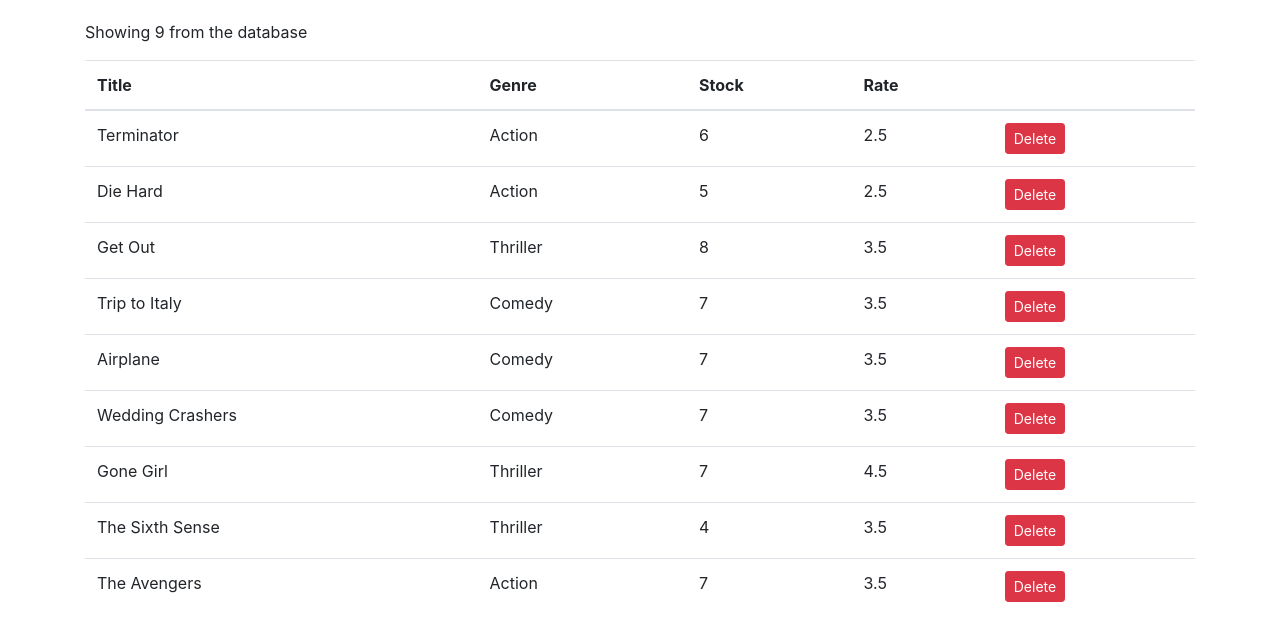
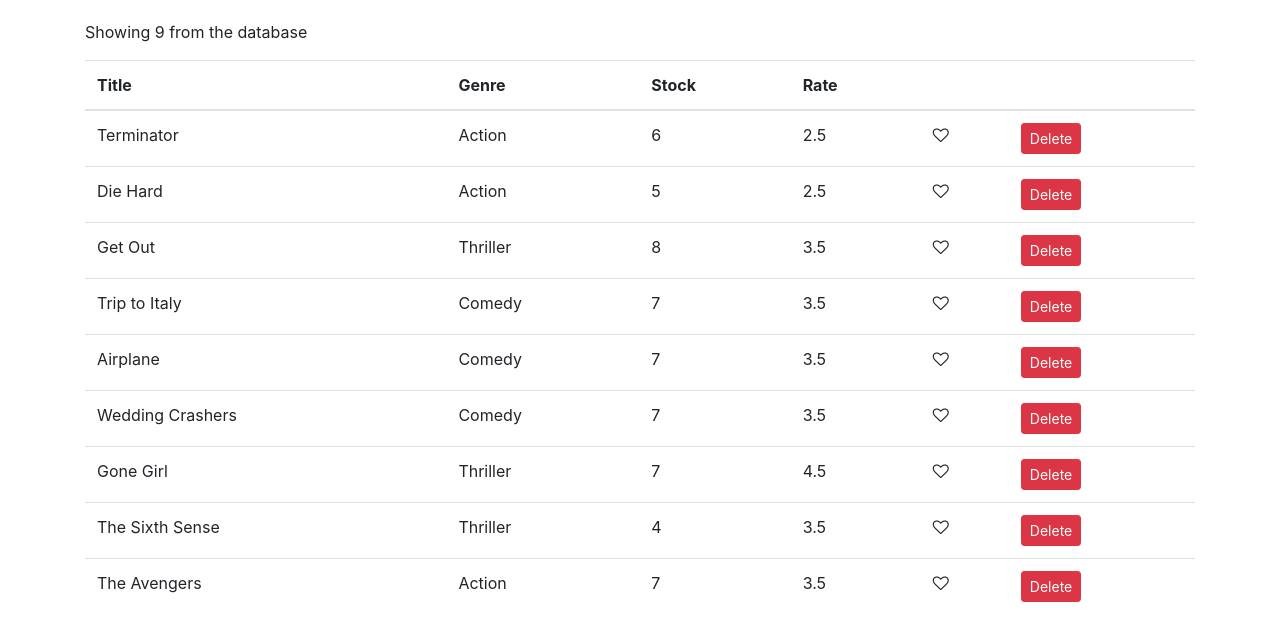
Before and after one commit to tnayanam/LearnReact, a React (Create React App) app in the folder vidly/: page / in a window 1280 px wide. Shown: the top 640 px of the page. Built offline with nearby package versions, Linux system fonts and the light colour scheme.

Commit message:
Add a like component and then import it

```diff
--- /dev/null
+++ b/vidly/src/components/common/like.jsx
@@ -0,0 +1,9 @@
+import React, { Component } from 'react';
+
+//
+class Like extends Component {
+    render() {   return ( <i class="fa fa-heart-o" aria-hiddem ="true"></i> );
+    }
+}
+
+export default Like;
--- a/vidly/src/components/movies.jsx
+++ b/vidly/src/components/movies.jsx
@@ -1,5 +1,6 @@
 import React, { Component } from "react";
 import { getMovies } from "../services/fakeMovieService";
+import Like from "./common/like";
 
 class Movies extends Component {
   state = {
@@ -23,7 +24,7 @@
               <th>Genre</th>
               <th>Stock</th>
               <th>Rate</th>
-              <th />
+              <th /> <th />
             </tr>
           </thead>
           <tbody>
@@ -33,6 +34,9 @@
                 <td>{movie.genre.name}</td>
                 <td>{movie.numberInStock}</td>
                 <td>{movie.dailyRentalRate}</td>
+                 <td>
+                   <Like/>
+                </td>
                 <td>
                   <button
                     onClick={() => this.handleDelete(movie)}
@@ -41,6 +45,7 @@
                     Delete
                   </button>
                 </td>
+
               </tr>
             ))}
           </tbody>
```
